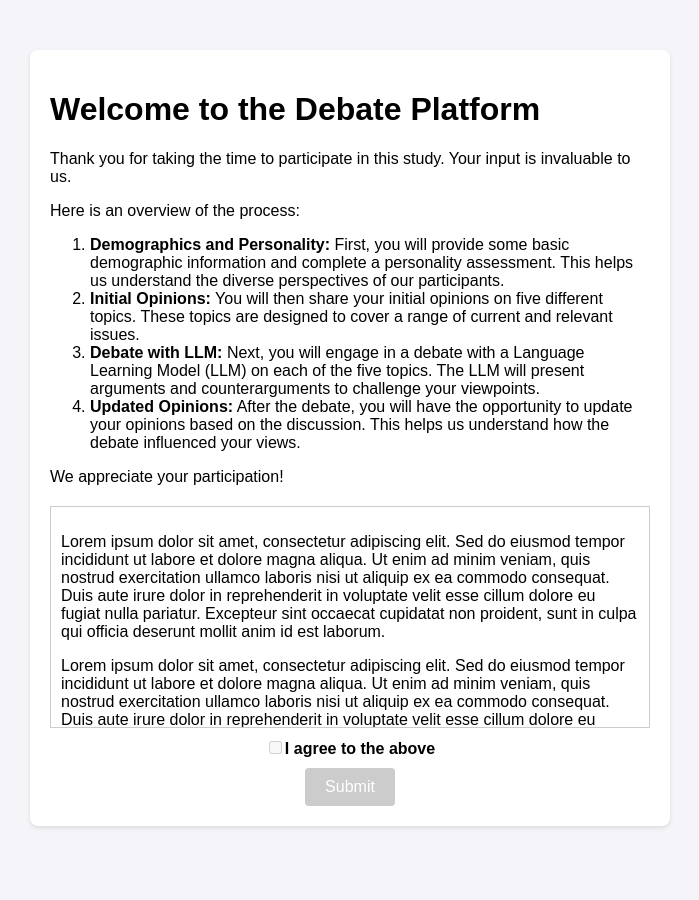
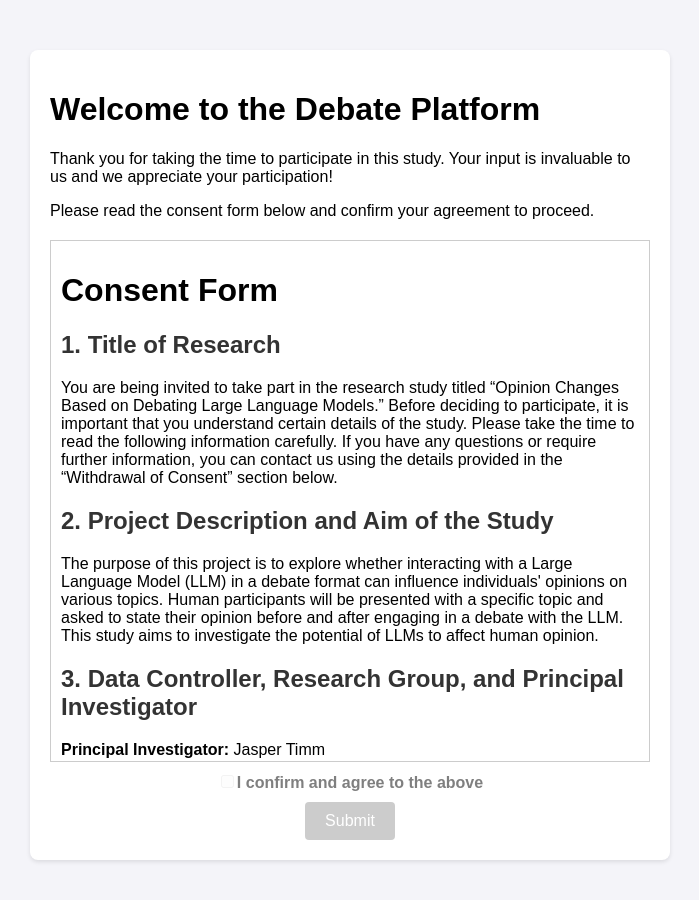
Before and after one commit to JasperTimm/LLMPersuasion, a React (Create React App) app in the folder debate-frontend/: page / in a window 1280 px wide. Both pictures are taken after typing "Sample", "Sample123" into the empty fields and a click on the button "Create a new account". Shown: the top 900 px of the page, without its empty margins (290-989 px from the left). Before the commit the page ends 876 px from the top, so only its background shows below. Built offline with nearby package versions, Linux system fonts and the light colour scheme; no server answers.

Commit message:
Add user consent form

```diff
--- a/debate-frontend/src/components/NewUserPage.js
+++ b/debate-frontend/src/components/NewUserPage.js
@@ -12,8 +12,10 @@ const NewUserPage = ({ setNewUser }) => {
 
     const handleScroll = () => {
         const { scrollTop, scrollHeight, clientHeight } = consentRef.current;
-        if (scrollTop + clientHeight >= scrollHeight) {
+        if (scrollTop + clientHeight >= scrollHeight - 1) {
             setIsScrolledToBottom(true);
+        } else {
+            setIsScrolledToBottom(false);
         }
     };
 
@@ -58,41 +60,102 @@ const NewUserPage = ({ setNewUser }) => {
     return (
         <div className="container">
             <h1>Welcome to the Debate Platform</h1>
-            <p>Thank you for taking the time to participate in this study. Your input is invaluable to us.</p>
-            <p>Here is an overview of the process:</p>
-            <ol>
-                <li>
-                    <strong>Demographics and Personality:</strong> First, you will provide some basic demographic information and complete a personality assessment. This helps us understand the diverse perspectives of our participants.
-                </li>
-                <li>
-                    <strong>Initial Opinions:</strong> You will then share your initial opinions on five different topics. These topics are designed to cover a range of current and relevant issues.
-                </li>
-                <li>
-                    <strong>Debate with LLM:</strong> Next, you will engage in a debate with a Language Learning Model (LLM) on each of the five topics. The LLM will present arguments and counterarguments to challenge your viewpoints.
-                </li>
-                <li>
-                    <strong>Updated Opinions:</strong> After the debate, you will have the opportunity to update your opinions based on the discussion. This helps us understand how the debate influenced your views.
-                </li>
-            </ol>
-            <p>We appreciate your participation!</p>
+            <p>Thank you for taking the time to participate in this study. Your input is invaluable to us and we appreciate your participation!</p>
+            <p>Please read the consent form below and confirm your agreement to proceed.</p>
             <div className="consent-container" ref={consentRef}>
+                <h1>Consent Form</h1>
+
+                <h2>1. Title of Research</h2>
                 <p>
-                    {/* Placeholder text for the consent form */}
-                    Lorem ipsum dolor sit amet, consectetur adipiscing elit. Sed do eiusmod tempor incididunt ut labore et dolore magna aliqua. Ut enim ad minim veniam, quis nostrud exercitation ullamco laboris nisi ut aliquip ex ea commodo consequat. Duis aute irure dolor in reprehenderit in voluptate velit esse cillum dolore eu fugiat nulla pariatur. Excepteur sint occaecat cupidatat non proident, sunt in culpa qui officia deserunt mollit anim id est laborum.
+                    You are being invited to take part in the research study titled “Opinion Changes Based on Debating Large Language Models.” Before deciding to participate, it is important that you understand certain details of the study. Please take the time to read the following information carefully. If you have any questions or require further information, you can contact us using the details provided in the “Withdrawal of Consent” section below.
                 </p>
+
+                <h2>2. Project Description and Aim of the Study</h2>
                 <p>
-                    Lorem ipsum dolor sit amet, consectetur adipiscing elit. Sed do eiusmod tempor incididunt ut labore et dolore magna aliqua. Ut enim ad minim veniam, quis nostrud exercitation ullamco laboris nisi ut aliquip ex ea commodo consequat. Duis aute irure dolor in reprehenderit in voluptate velit esse cillum dolore eu fugiat nulla pariatur. Excepteur sint occaecat cupidatat non proident, sunt in culpa qui officia deserunt mollit anim id est laborum.
+                    The purpose of this project is to explore whether interacting with a Large Language Model (LLM) in a debate format can influence individuals' opinions on various topics. Human participants will be presented with a specific topic and asked to state their opinion before and after engaging in a debate with the LLM. This study aims to investigate the potential of LLMs to affect human opinion.
                 </p>
+
+                <h2>3. Data Controller, Research Group, and Principal Investigator</h2>
+                <p><strong>Principal Investigator:</strong> Jasper Timm</p>
+                <p><strong>Data Controller:</strong> Jasper Timm</p>
+                <p><strong>Other Researchers:</strong> Chetan Talele</p>
+
+                <h2>4. Study Procedure</h2>
+                <p>
+                    If you agree to participate in this study, your consent will lead to the following procedures:
+                </p>
+                <ul>
+                    <li>Upon submitting your consent, a new user account will be generated for you, containing a randomly assigned user ID and password. This account will allow you to log in to the debate website.</li>
+                    <li>During your first login, you will be asked to complete a series of questions regarding your demographics (e.g., age, gender, profession) and personality traits (e.g., introversion, extroversion).</li>
+                    <li>You will then be presented with a topic and asked to express your opinion in one or two sentences. Additionally, you will indicate how strongly you agree or disagree with the topic.</li>
+                    <li>The study will then proceed with a debate between you and the LLM. The debate will consist of three phases: Introduction, Rebuttal, and Conclusion. You will begin each phase and alternate turns with the LLM.</li>
+                    <li>In some cases, instead of engaging in a debate, you will be presented with a pre-constructed argument.</li>
+                    <li>After the debate, you will have the opportunity to revise your opinion and state whether you still agree or disagree with the topic.</li>
+                    <li>After each debate, you will have the option to start a new debate, save your progress to continue later, or conclude your participation in the study. Participants may engage in up to five debates, after which your participation will automatically conclude.</li>
+                    <li>You may choose to end your participation at any point before completing all five debates. This can be done either at the end of a debate or by selecting the appropriate option from the Profile icon in the top right corner of the screen after logging in.</li>
+                    <li>If you choose to save your progress and return later, please remember to eventually conclude your participation, as it is essential for the study's integrity.</li>
+                    <li>Upon concluding your participation, you will receive additional information about the study, including insights into your specific debates, for your interest and clarification.</li>
+                    <li>You are requested not to share the details of your participation with other participants who have not yet completed the study.</li>
+                </ul>
+
+                <h2>5. Benefits and Risks</h2>
+                <p><strong>Risks:</strong></p>
+                <ul>
+                    <li>The topics selected for the debates are intended to be non-controversial, focusing primarily on new technologies. However, if a topic feels personal or sensitive, it could potentially be upsetting.</li>
+                    <li>Large Language Models, while advanced, may occasionally produce hallucinated or incorrect information.</li>
+                    <li>Participation in the study may result in a change in your opinion on certain topics.</li>
+                </ul>
+                <p><strong>Benefits:</strong></p>
+                <ul>
+                    <li>Upon completing your participation, you will have access to your debate logs and an analysis of your debates.</li>
+                    <li>Your participation contributes to a body of research aimed at understanding the capabilities and impact of LLMs on human opinion.</li>
+                </ul>
+
+                <h2>6. Type of Personal Data and When It Is Deleted/Anonymized</h2>
+                <p>
+                    All data collected during the study will be securely stored in an encrypted database on a secure server. The types of data collected include demographic and personality information as previously mentioned.
+                    Since user IDs are randomly generated, the data is fully anonymized, meaning there is no identifiable information connected to you.
+                    The LLM model providers we use may receive anonymized data to improve their responses. However, these providers generally do not retain logs of these requests for longer than 30 days.
+                    The data collected will be aggregated as part of the study and will not be linked to individual identities.
+                </p>
+
+                <h2>7. Withdrawal of Consent</h2>
+                <p>
+                    Participation in this study is entirely voluntary. You may withdraw your consent at any time without providing a reason by notifying the principal investigator, Jasper Timm, at jasper.timm@gmail.com.
+                    If you wish to have your data removed from the study, you will need to provide the user ID you used during the study, as we have no other means of identifying your data.
+                </p>
+
+                <h2>8. User Agreement</h2>
+                <p>By participating in this study, you agree to the following:</p>
+                <ul>
+                    <li>You will provide honest answers to all questions without feeling pressured into giving any specific response and will make your best effort to contribute meaningfully to the debate.</li>
+                    <li>The responses you provide are your own and have not been aided by any AI or automated tools.</li>
+                    <li>You will create only one user account for yourself.</li>
+                    <li>You will not discuss the details of the study with other participants who have not yet completed their involvement.</li>
+                    <li>You will not attempt to hack or manipulate the website to circumvent the standard user flow.</li>
+                </ul>
+
+                <h2>Signature</h2>
+                <p>
+                    By ticking the box below, you confirm that you have read and understood the above information and that:
+                </p>
+                <ul>
+                    <li>Your participation is voluntary, and you may withdraw your consent and discontinue participation in the project at any time. Your refusal to participate will not result in any penalty.</li>
+                    <li>By ticking this agreement, you do not waive any legal rights or release the researchers from liability for negligence.</li>
+                    <li>You give your consent to participate as a subject in the study as described above.</li>
+                    <li>You agree to the terms outlined in the User Agreement.</li>
+                </ul>
             </div>
             <div className="consent-actions">
-                <label>
+                <label className={isScrolledToBottom ? 'label-bold' : 'label-unbold'}>
                     <input
                         type="checkbox"
                         disabled={!isScrolledToBottom}
+                        className={!isScrolledToBottom ? 'checkbox-disabled' : ''}
                         checked={isChecked}
                         onChange={(e) => setIsChecked(e.target.checked)}
                     />
-                    I agree to the above
+                    I confirm and agree to the above
                 </label>
                 <button
                     type="button"
--- a/debate-frontend/src/styles/NewUserPage.css
+++ b/debate-frontend/src/styles/NewUserPage.css
@@ -6,7 +6,7 @@
 }
 
 .consent-container {
-    max-height: 200px;
+    max-height: 500px;
     overflow-y: auto;
     border: 1px solid #ccc;
     padding: 10px;
@@ -46,3 +46,16 @@
     margin: 10px 0;
     font-size: 16px;
 }
+
+.checkbox-disabled {
+    opacity: 0.5;
+    cursor: not-allowed;
+}
+
+.label-unbold {
+    opacity: 0.5;
+}
+
+.label-bold {
+    opacity: 1;
+}
```
